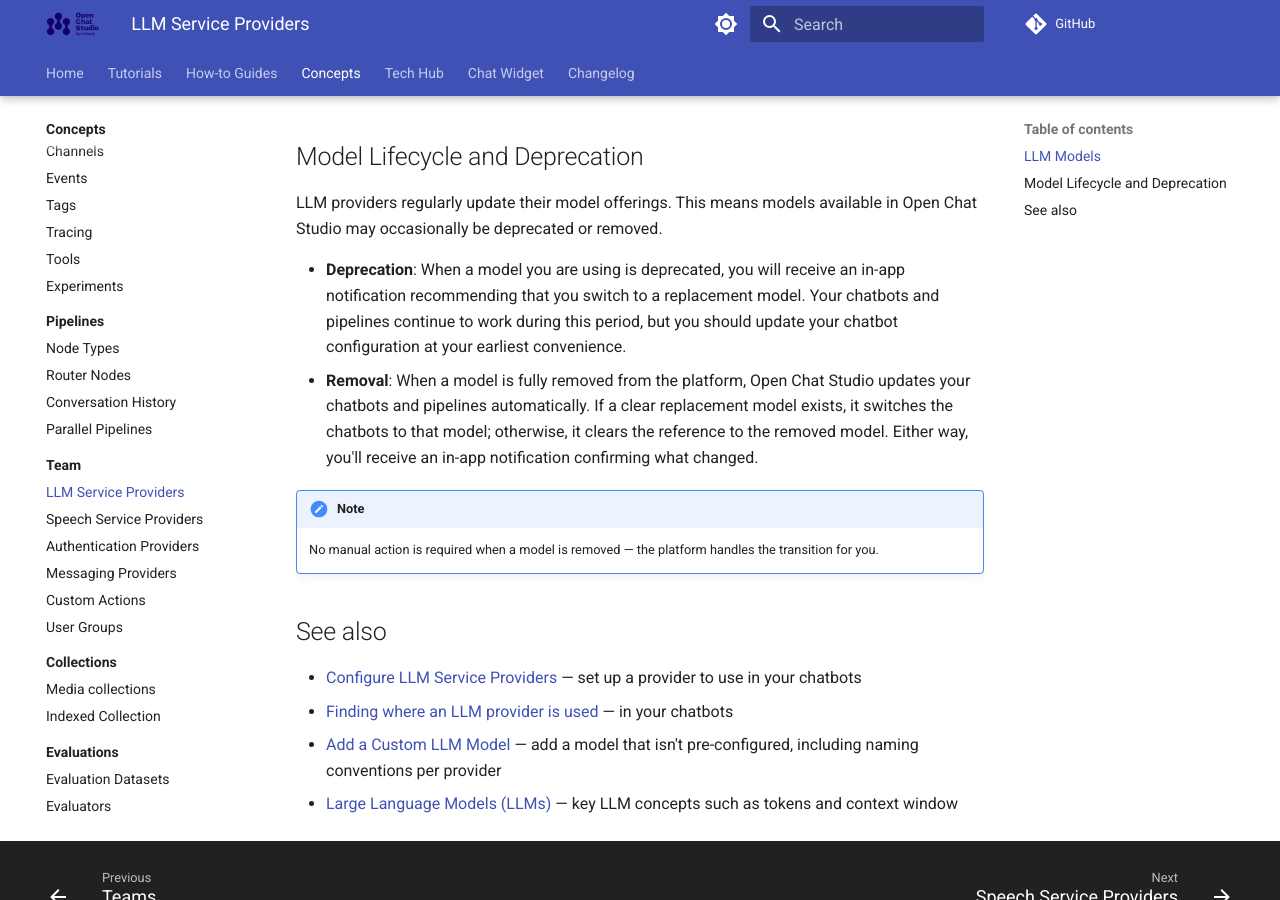
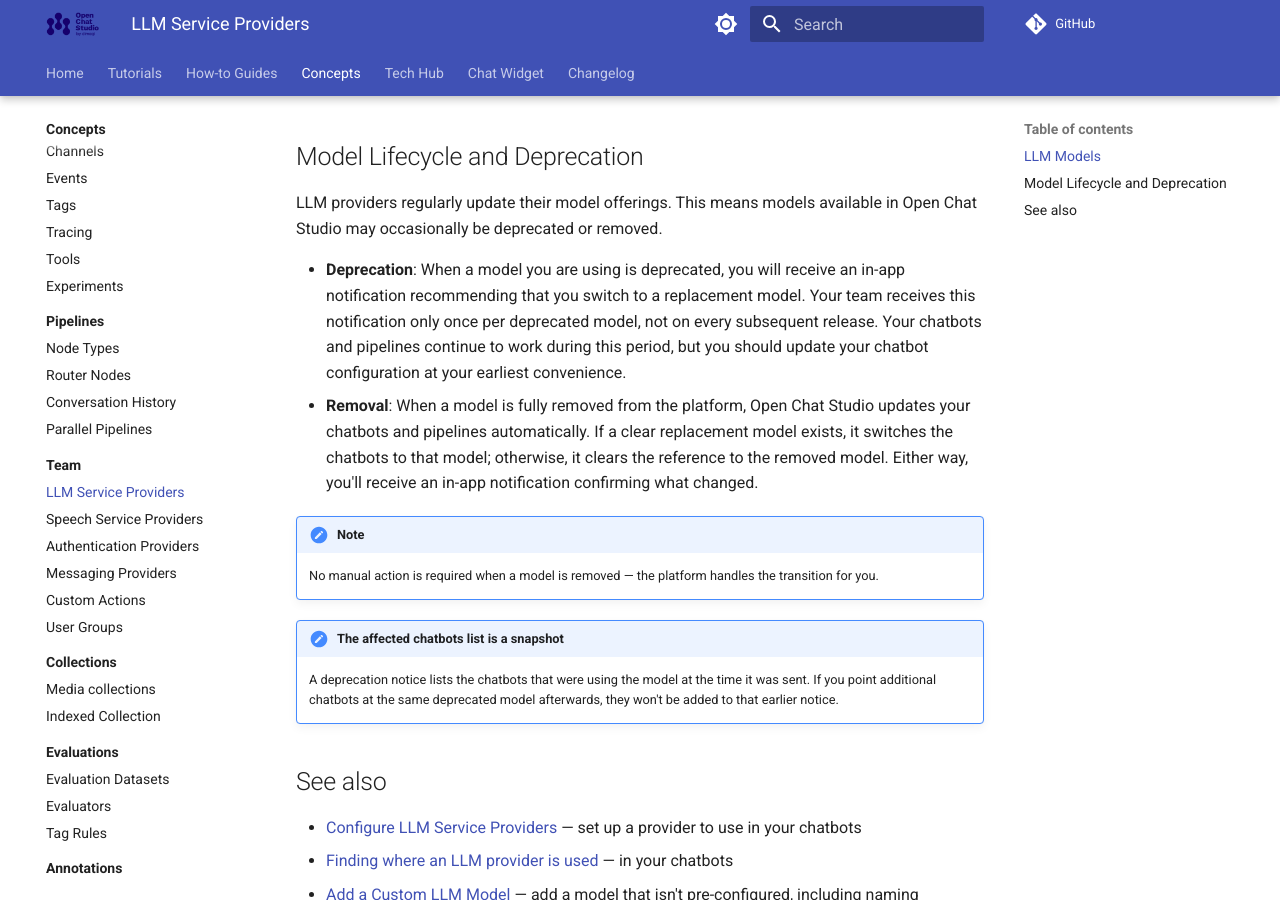
Before and after one commit to dimagi/open-chat-studio-docs, an MkDocs documentation site: the page built from docs/concepts/team/llm_providers.md, in a window 1280 px wide and 900 px high, scrolled down 792 px. Built offline with MkDocs 1.6.1 and Material for MkDocs 9.7.7, drawn with Linux system fonts in a browser that asks for light colours; a script that is not in the unit is left out; comment, search, counter and statistics services are not loaded.

```diff
--- a/docs/concepts/team/llm_providers.md
+++ b/docs/concepts/team/llm_providers.md
@@ -24,12 +24,16 @@ If a model you need isn't pre-configured, see [Add a Custom LLM Model](../../how
 
 LLM providers regularly update their model offerings. This means models available in Open Chat Studio may occasionally be deprecated or removed.
 
-- **Deprecation**: When a model you are using is deprecated, you will receive an in-app notification recommending that you switch to a replacement model. Your chatbots and pipelines continue to work during this period, but you should update your chatbot configuration at your earliest convenience.
+- **Deprecation**: When a model you are using is deprecated, you will receive an in-app notification recommending that you switch to a replacement model. Your team receives this notification only once per deprecated model, not on every subsequent release. Your chatbots and pipelines continue to work during this period, but you should update your chatbot configuration at your earliest convenience.
 - **Removal**: When a model is fully removed from the platform, Open Chat Studio updates your chatbots and pipelines automatically. If a clear replacement model exists, it switches the chatbots to that model; otherwise, it clears the reference to the removed model. Either way, you'll receive an in-app notification confirming what changed.
 
 !!! note
 
     No manual action is required when a model is removed — the platform handles the transition for you.
+
+!!! note "The affected chatbots list is a snapshot"
+
+    A deprecation notice lists the chatbots that were using the model at the time it was sent. If you point additional chatbots at the same deprecated model afterwards, they won't be added to that earlier notice.
 
 ## See also
 
```
Also changed, not shown: docs/changelog.md (+1 -0 lines).
